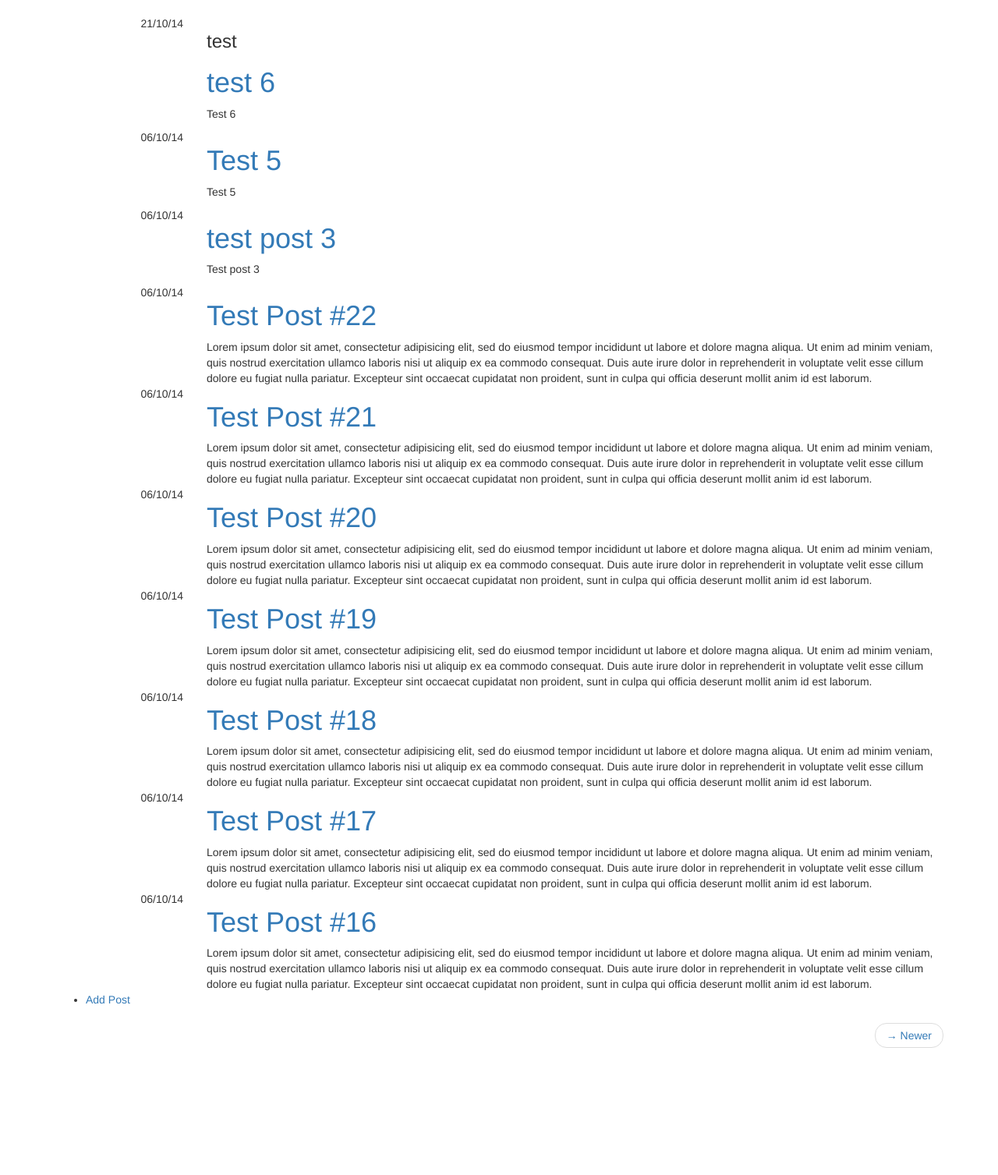
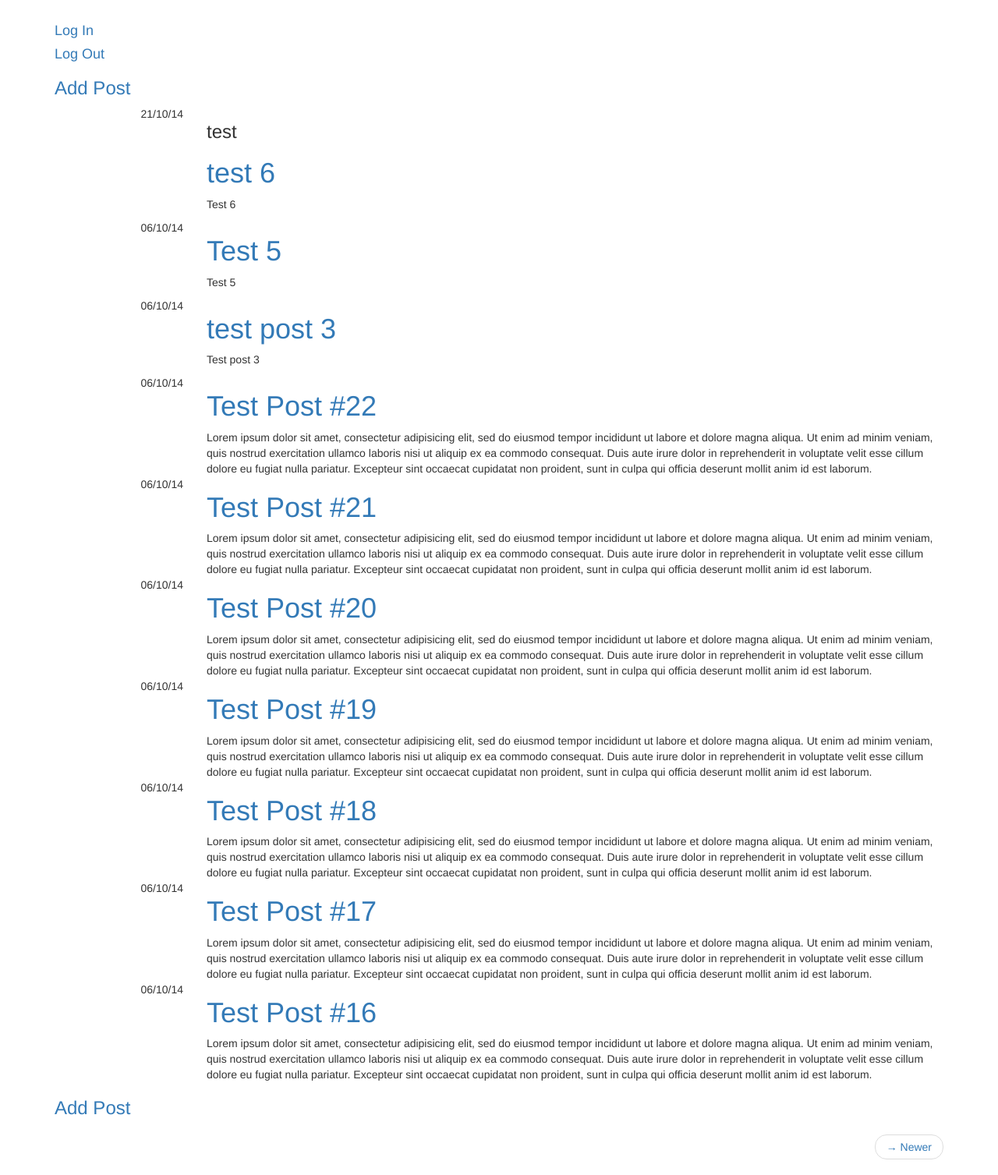
Before and after one commit to methodmenon/Blogful, a Flask app: page / in a window 1280 px wide. Shown: the part 51-1558 px from the top of the page at 78% size. Before the commit the page ends 1395 px from the top, so only its background shows below. Run offline with Flask 2, Linux system fonts and the light colour scheme; some libraries are stand-ins or nearby versions.

Commit message:
Part of ending touches have been done

```diff
--- a/blog/templates/login.html
+++ b/blog/templates/login.html
@@ -12,4 +12,7 @@
 	</div>
 	<button type="submit" class="btn btn-default">Submit</button>
 </form>
+<h3>
+	<a href="{{url_for('posts')}}">Return to Blog</a>
+</h3>
 {% endblock %}
--- a/blog/templates/posts.html
+++ b/blog/templates/posts.html
@@ -6,6 +6,16 @@
 <!--start the content block -->
 {% block content %}
 
+<h4>
+	<a href="{{url_for('login_get')}}">Log In</a>
+</h4>
+
+<h4>
+	<a href="{{url_for('log_out')}}">Log Out</a>
+</h4>
+<h3>
+	<a href="{{url_for('add_post_get')}}">Add Post</a>
+</h3>
 <!-- Loop through the posts -->
 {% for post in posts %}
 <!-- rendering each one using the render_post macro -->
@@ -13,11 +23,9 @@
 <!-- End the loop -->
 {% endfor %}
 
-<ul class="add-post">
-	<li>
-		<a href="{{url_for('add_post_get')}}">Add Post</a>
-	</li>
-</ul>
+<h3>
+	<a href="{{url_for('add_post_get')}}">Add Post</a>
+</h3>
 
 <!-- Adjusted posts.html template to display some buttons which will direct us to the next and previous pages -->
 <ul class="pager">
--- a/blog/views.py
+++ b/blog/views.py
@@ -150,3 +150,13 @@ def login_post():
 	2) there is a next paramter in the URL's query string --> we redirect to that page
 	"""
 	return redirect(request.args.get('next') or url_for("posts"))
+
+from flask.ext.login import logout_user
+
+#function for logging out of blog
+@app.route("/logout")
+@login_required
+def log_out():
+	logout_user()
+	flash("You have logged out")
+	return redirect(url_for("login_get"))
```
Also changed, not shown: blog-development.db.
